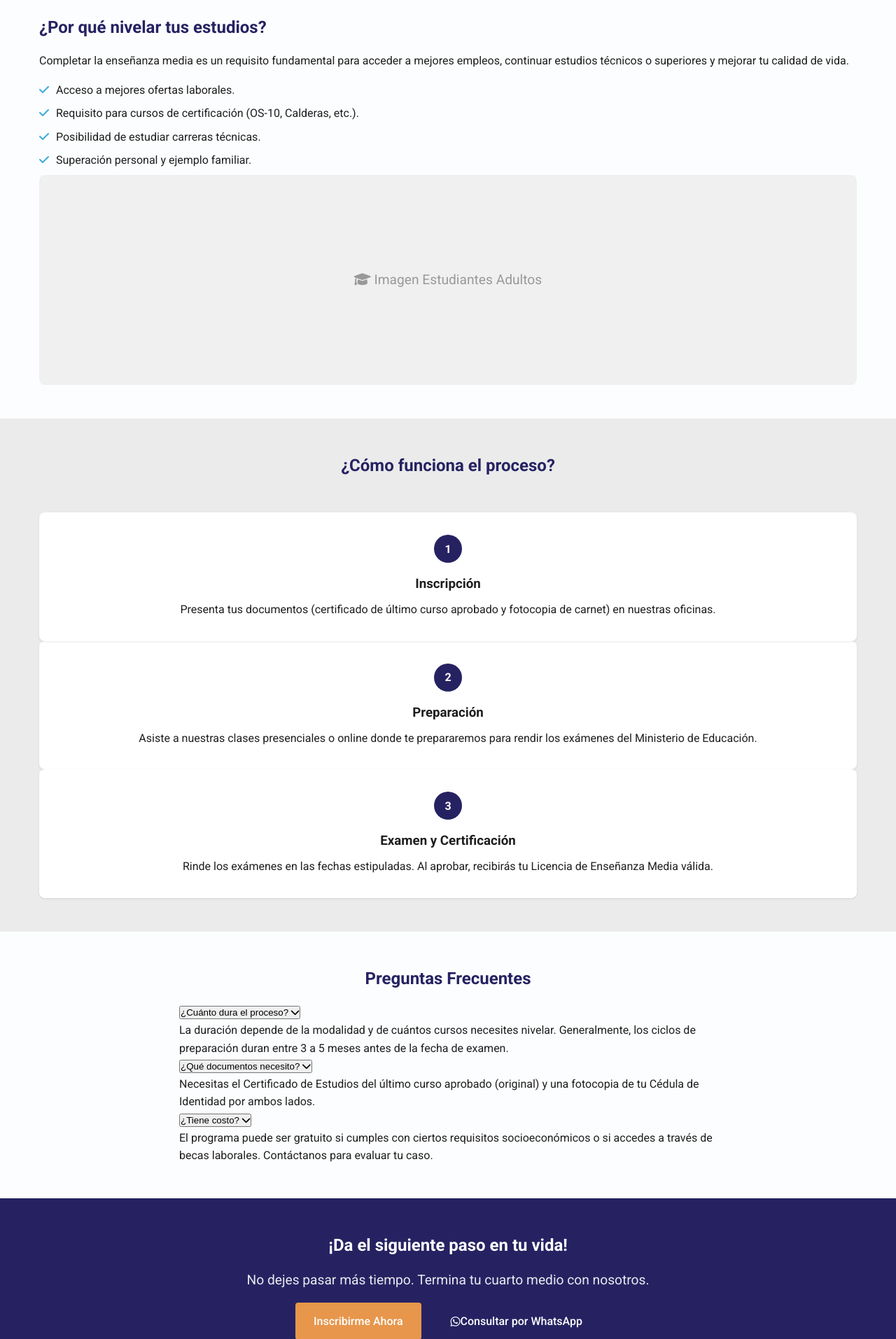
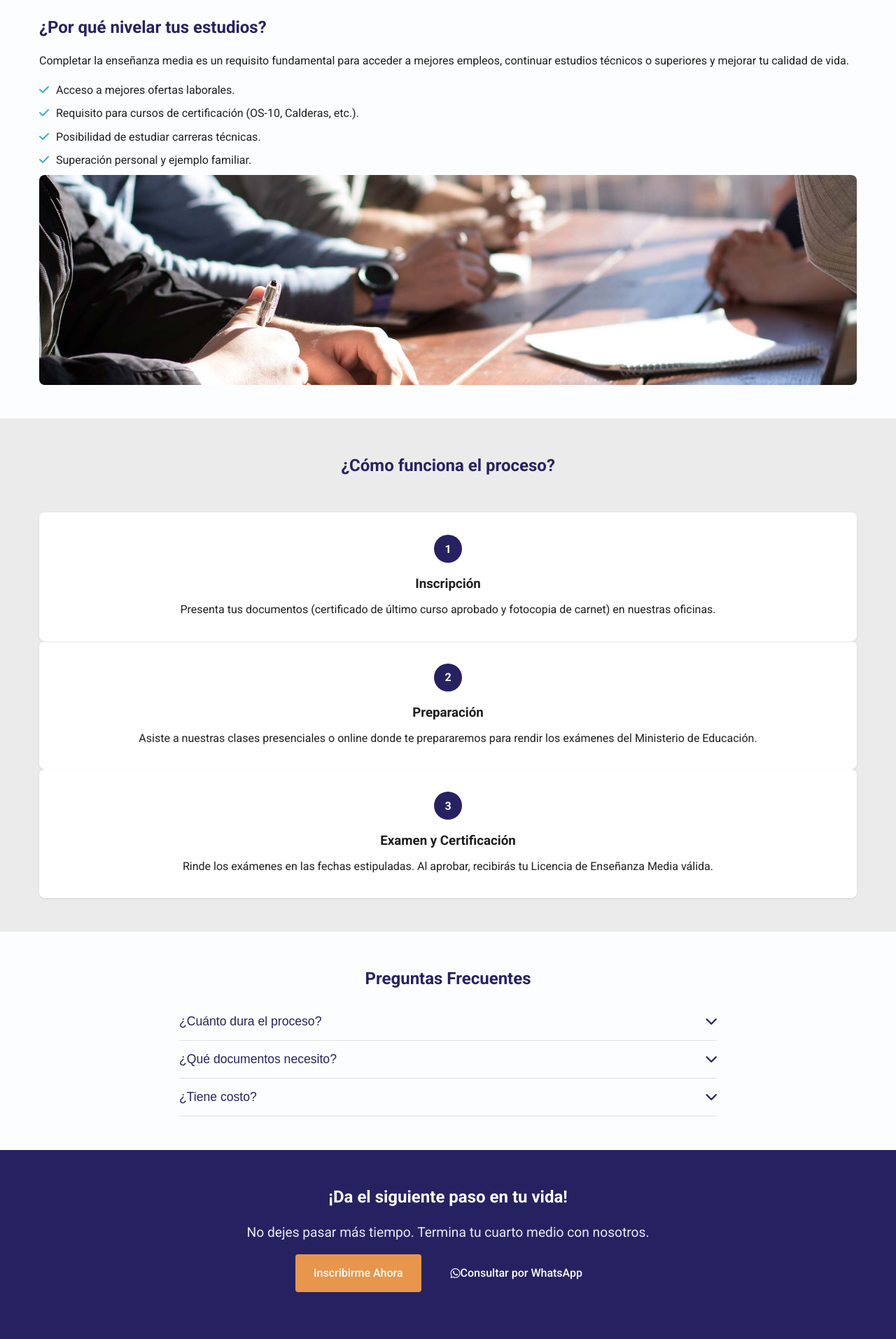
Before and after one commit to MattiasMR/selitec, a PHP site: page /nivelacion/ in a window 1280 px wide. Shown: the part 486-2399 px from the top of the page at 70% size. Run offline with PHP 8.4, Linux system fonts and the light colour scheme.

Commit message:
detalles

```diff
--- a/app.js
+++ b/app.js
@@ -186,5 +186,30 @@ document.addEventListener('DOMContentLoaded', () => {
         renderCourses(coursesData);
     }
 
+    /* =========================================
+       5. CONTACT FORM (Mailto Fallback)
+       ========================================= */
+    const contactForm = document.querySelector('.contact-form');
+    if (contactForm) {
+        contactForm.addEventListener('submit', (e) => {
+            e.preventDefault();
+
+            const formData = new FormData(contactForm);
+            const name = formData.get('name');
+            const email = formData.get('email');
+            const phone = formData.get('phone');
+            const subject = formData.get('subject');
+            const message = formData.get('message');
+
+            const mailtoLink = `mailto:contacto@selitec.cl?subject=Contacto Web: ${subject}&body=Nombre: ${name}%0D%0AEmail: ${email}%0D%0ATeléfono: ${phone}%0D%0A%0D%0AMensaje:%0D%0A${message}`;
+
+            window.location.href = mailtoLink;
+
+
+            alert('Se abrirá su cliente de correo para enviar el mensaje.');
+            contactForm.reset();
+        });
+    }
+
     console.log('Selitec App Initialized - Filters & Accordions Ready');
 });
--- a/nivelacion/index.html
+++ b/nivelacion/index.html
@@ -84,8 +84,8 @@
                             <li>Superación personal y ejemplo familiar.</li>
                         </ul>
                     </div>
-                    <div style="background: #f0f0f0; height: 300px; border-radius: var(--radius-md); display: flex; align-items: center; justify-content: center;">
-                        <span style="color: #999; font-size: 1.2rem;"><i class="fas fa-graduation-cap"></i> Imagen Estudiantes Adultos</span>
+                    <div style="height: 300px; border-radius: var(--radius-md); overflow: hidden;">
+                        <img src="../assets/nivelacion.jpg" alt="Estudiantes Adultos" style="width: 100%; height: 100%; object-fit: cover;">
                     </div>
                 </div>
             </div>
@@ -124,38 +124,38 @@
             <div class="container" style="max-width: 800px;">
                 <h2 class="section-title text-center">Preguntas Frecuentes</h2>
 
-                <div class="accordion">
-                    <div class="accordion__item">
-                        <button class="accordion__header" aria-expanded="false">
-                            ¿Cuánto dura el proceso?
-                            <span class="accordion__icon"><i class="fas fa-chevron-down"></i></span>
+                <div class="accordion" id="faq-accordion">
+                    <div class="accordion-item">
+                        <button class="accordion-header" aria-expanded="false" aria-controls="faq1">
+                            <span class="accordion-title">¿Cuánto dura el proceso?</span>
+                            <span class="accordion-icon"><i class="fas fa-chevron-down"></i></span>
                         </button>
-                        <div class="accordion__content">
-                            <div class="accordion__body">
+                        <div id="faq1" class="accordion-content" hidden>
+                            <div class="accordion-body">
                                 <p>La duración depende de la modalidad y de cuántos cursos necesites nivelar. Generalmente, los ciclos de preparación duran entre 3 a 5 meses antes de la fecha de examen.</p>
                             </div>
                         </div>
                     </div>
 
-                    <div class="accordion__item">
-                        <button class="accordion__header" aria-expanded="false">
-                            ¿Qué documentos necesito?
-                            <span class="accordion__icon"><i class="fas fa-chevron-down"></i></span>
+                    <div class="accordion-item">
+                        <button class="accordion-header" aria-expanded="false" aria-controls="faq2">
+                            <span class="accordion-title">¿Qué documentos necesito?</span>
+                            <span class="accordion-icon"><i class="fas fa-chevron-down"></i></span>
                         </button>
-                        <div class="accordion__content">
-                            <div class="accordion__body">
+                        <div id="faq2" class="accordion-content" hidden>
+                            <div class="accordion-body">
                                 <p>Necesitas el Certificado de Estudios del último curso aprobado (original) y una fotocopia de tu Cédula de Identidad por ambos lados.</p>
                             </div>
                         </div>
                     </div>
 
-                    <div class="accordion__item">
-                        <button class="accordion__header" aria-expanded="false">
-                            ¿Tiene costo?
-                            <span class="accordion__icon"><i class="fas fa-chevron-down"></i></span>
+                    <div class="accordion-item">
+                        <button class="accordion-header" aria-expanded="false" aria-controls="faq3">
+                            <span class="accordion-title">¿Tiene costo?</span>
+                            <span class="accordion-icon"><i class="fas fa-chevron-down"></i></span>
                         </button>
-                        <div class="accordion__content">
-                            <div class="accordion__body">
+                        <div id="faq3" class="accordion-content" hidden>
+                            <div class="accordion-body">
                                 <p>El programa puede ser gratuito si cumples con ciertos requisitos socioeconómicos o si accedes a través de becas laborales. Contáctanos para evaluar tu caso.</p>
                             </div>
                         </div>
--- a/styles.css
+++ b/styles.css
@@ -524,6 +524,7 @@ ul {
     font-size: 1.1rem;
     display: flex;
     align-items: center;
+    justify-content: center;
     gap: 1rem;
 }
 
```
Also changed, not shown: cursos/index.html (+4 -4 lines), empresa/index.html (+17 -3 lines), assets/empresa.jpg (added).
